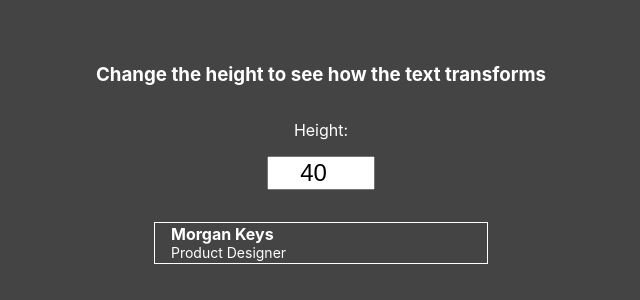
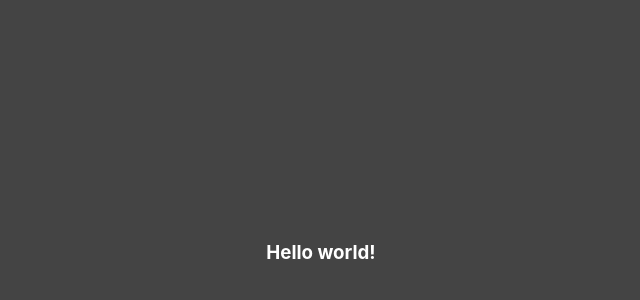
Before and after one commit to morgankeys/MySandbox, a React (Create React App) app in the folder react-sandbox/: page / in a window 1280 px wide. Shown: the part 148-448 px from the top of the page, without its empty margins (319-959 px from the left). Built offline with nearby package versions, Linux system fonts and the light colour scheme.

Commit message:
Delete unnecessary code after merging wanted features from column-wrapping branch

```diff
--- a/react-sandbox/src/App.js
+++ b/react-sandbox/src/App.js
@@ -14,56 +14,8 @@ const Frame = styled.div`
    color: #fff;
 
    display: flex;
-   flex-flow: column wrap;
-   justify-content: start;
+   justify-content: center;
    align-items: center;
-   padding-top: 15%;
-`
-
-const TopLine = styled.div`
-   font-weight: 700;
-   font-size: 16px;
-   line-height: 20px;
-`
-
-const BottomLine = styled.div`
-   font-weight: normal;
-   font-size: 14px;
-   line-height: 18px;
-`
-
-const Cell = styled.div`
-   border: 1px solid #fff;
-   padding: 0 16px;
-   width: 300px;
-   height: ${props => props.height}px;
-   display: flex;
-   flex-flow: column wrap;
-   justify-content: center;
-   align-items: baseline;
-   align-content: flex-start;
-
-
-   * {
-      margin-right: 12px;
-   }
-`
-
-const Instructions = styled.div`
-   display: flex;
-   justify-content: center;
-   align-content: center;
-   flex-direction: column;
-   align-items: center;
-   margin-bottom: 32px;
-
-   input {
-      font-size: 24px;
-      width: 100px;
-      text-align: center;
-   }
-
-
 `
 
 class App extends React.Component {
@@ -83,19 +35,9 @@ class App extends React.Component {
   render() {
      return (
      <Frame>
-        <Instructions>
            <h3>
-              Change the height to see how the text transforms
+              Hello world!
            </h3>
-           <p>Height:</p>
-           <input type="number" value={this.state.height} onChange={this.changeHeight}/>
-        </Instructions>
-        <div>
-           <Cell height={this.state.height}>
-              <TopLine>Morgan Keys</TopLine>
-              <BottomLine>Product Designer</BottomLine>
-           </Cell>
-        </div>
      </Frame>
   );
 }
```
